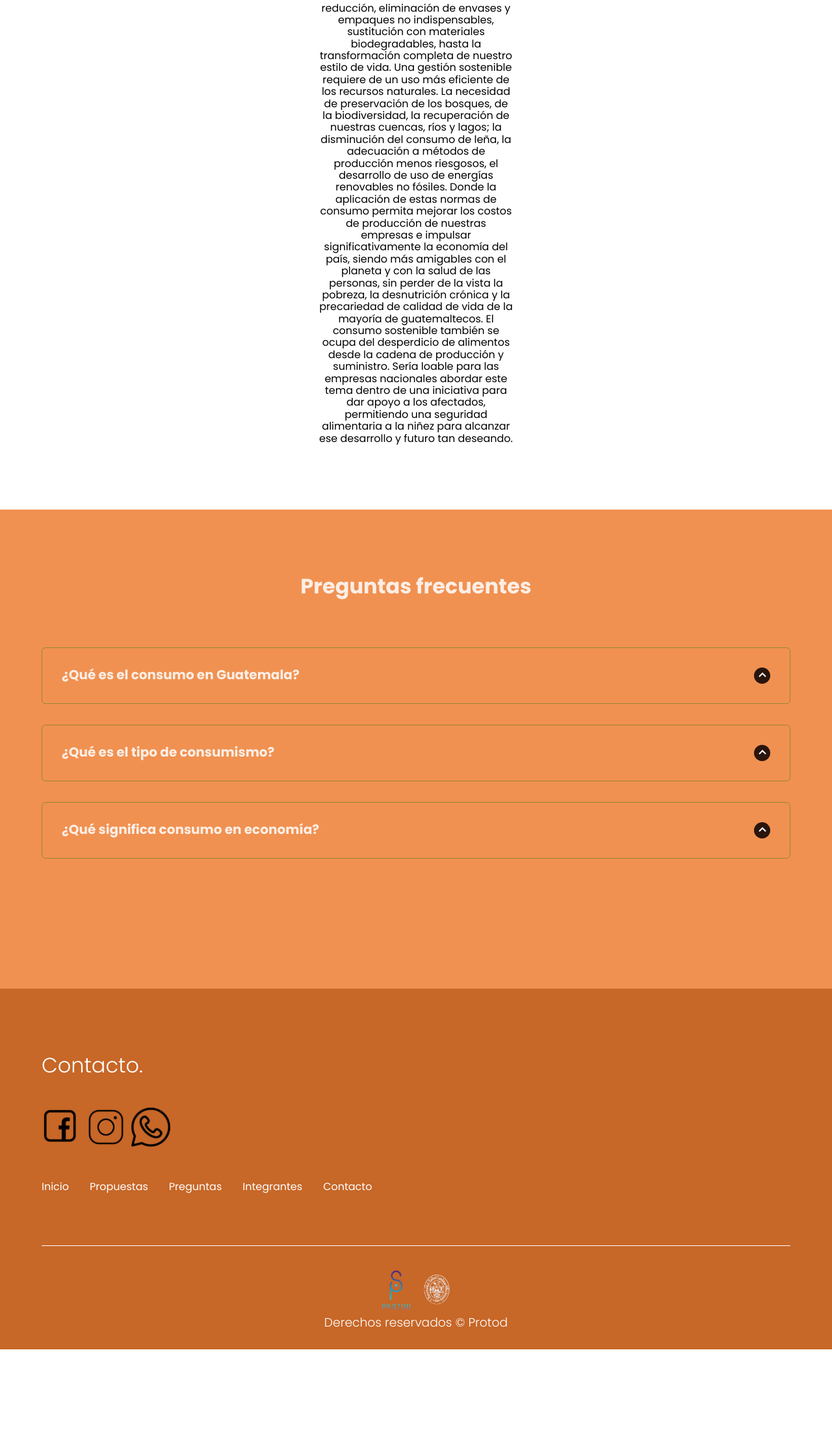
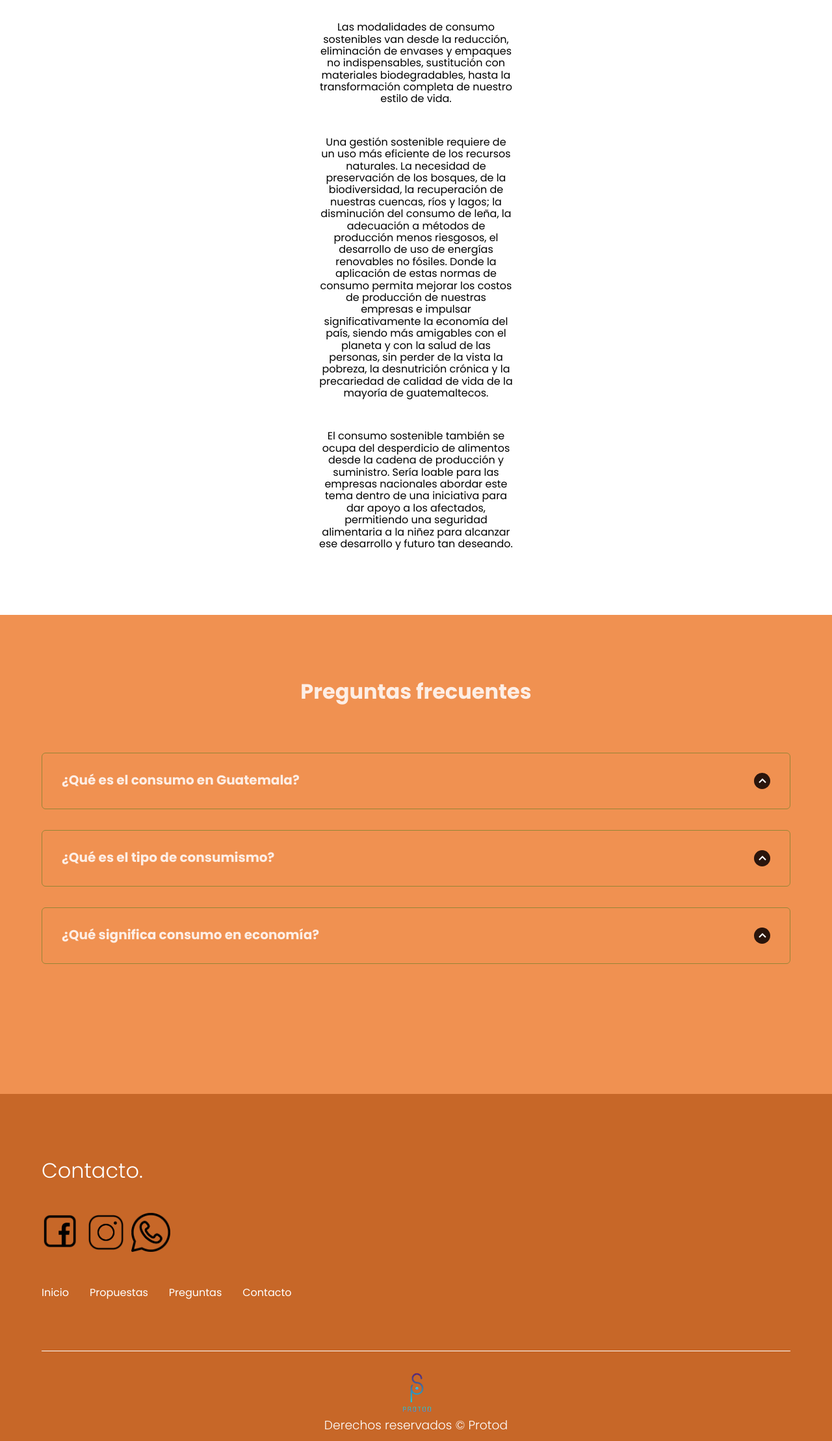
Before and after one commit to MigueMat4/HackFest_2022, a plain HTML site: page Producción_y_Consumo_Responsables.html in a window 1280 px wide. Shown: the part 1350-3567 px from the top of the page at 65% size. Before the commit the page ends 3426 px from the top, so only its background shows below. Drawn offline with Linux system fonts and the light colour scheme.

Commit message:
Correcciones ODS 1, 2, 3, 4, 10 y 11

```diff
--- a/Producción_y_Consumo_Responsables.html
+++ b/Producción_y_Consumo_Responsables.html
@@ -25,7 +25,7 @@
 
             <ul class="nav__link nav__link--menu">
                 <li class="nav__items">
-                    <a href="#hero" class="nav__links">Inicio</a>
+                    <a href="index.html" class="nav__links">Inicio</a>
                 </li>
                 <li class="nav__items">
                     <a href="#about" class="nav__links">Propuestas</a>
@@ -75,12 +75,14 @@
                             Esto ha generado grandes expectativas para el crecimiento económico, el
                             desarrollo social y el cuidado del medioambiente en nuestro país y el c
                             ambio de conducta para garantizar una producción más sostenible.
-
+                        </p>
+                        <p align="center"class="about__paragrah">
                             Las modalidades de consumo sostenibles van desde la reducción,
                             eliminación de envases y empaques no indispensables, sustitución
                             con materiales biodegradables, hasta la transformación completa
                             de nuestro estilo de vida.
-
+                        </p>
+                        <p align="center"class="about__paragrah">
                             Una gestión sostenible requiere de un uso más eficiente de los
                             recursos naturales. La necesidad de preservación de los bosques,
                             de la biodiversidad, la recuperación de nuestras cuencas, ríos y lagos;
@@ -91,12 +93,14 @@
                             del país, siendo más amigables con el planeta y con la salud de las personas,
                             sin perder de la vista la pobreza, la desnutrición crónica y la precariedad de
                             calidad de vida de la mayoría de guatemaltecos.
-
+                        </p>
+                        <p align="center"class="about__paragrah">
                             El consumo sostenible también se ocupa del desperdicio de
                             alimentos desde la cadena de producción y suministro. Sería loable para
                             las empresas nacionales abordar este tema dentro de una iniciativa para
                             dar apoyo a los afectados, permitiendo una seguridad alimentaria a la niñez
                             para alcanzar ese desarrollo y futuro tan deseando.
+                        </p>
                     </article>
 
                     <article class="about__icons">
@@ -187,9 +191,6 @@
                         <a href="#questions" class="nav__links">Preguntas</a>
                     </li>
                     <li class="nav__items">
-                        <a href="#testimony" class="nav__links">Integrantes</a>
-                    </li>
-                    <li class="nav__items">
                         <a href="#footer" class="nav__links">Contacto</a>
                     </li>
                 </ul>
@@ -200,7 +201,6 @@
         <section class="footer__copy container">
             <div class="footer__social">
                 <img src="./images/logo_protod.png" class="footer__img">
-                <img src="./images/logo.png" class="footer__img">
             </div>
 
             <h3 class="footer__copyright">Derechos reservados &copy; Protod</h3>
```
Also changed, not shown: Educacion_de_calidad.html (+2 -5 lines), Salud_y_bienestar.html (+5 -3 lines), ciudades_comunidades.html (+0 -1 lines), fin_de_la_pobreza.html (+0 -1 lines), hambre_cero.html (+0 -1 lines), index.html (+0 -1 lines), images/logo.png (deleted).
